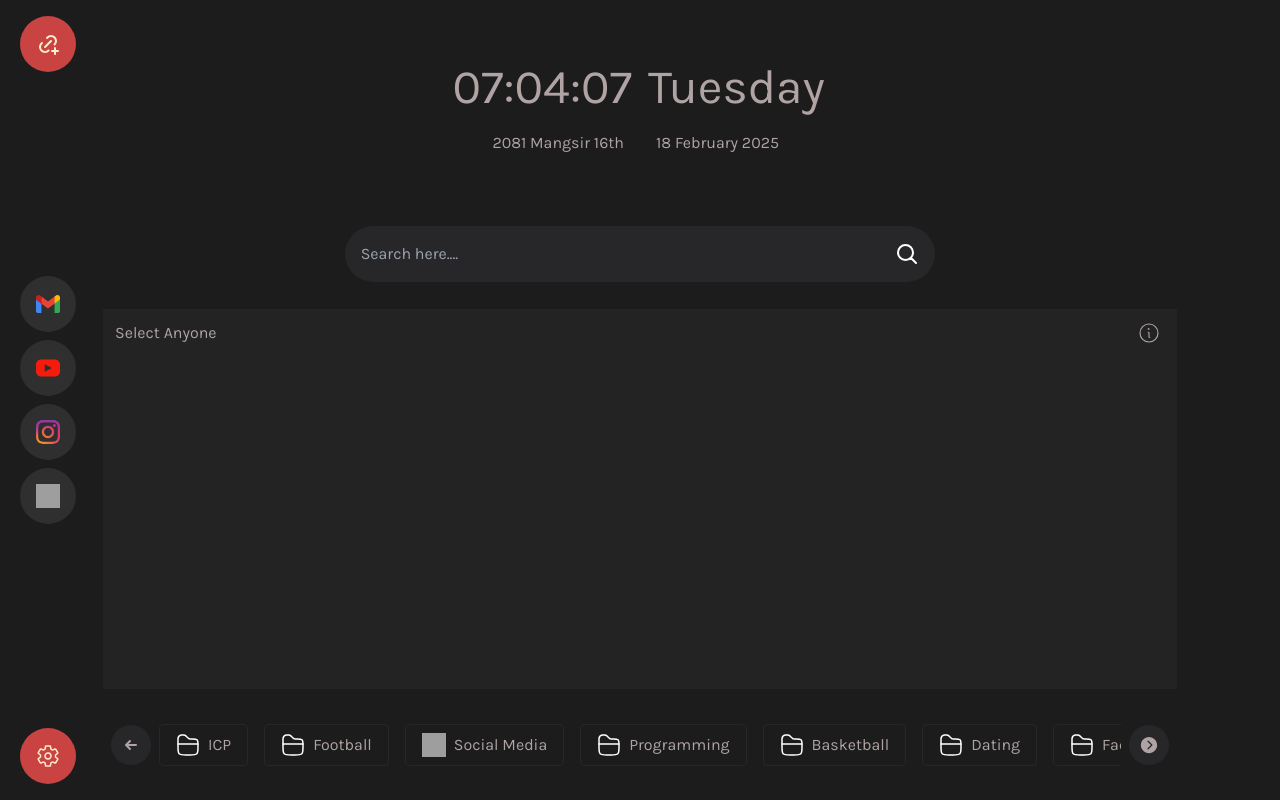
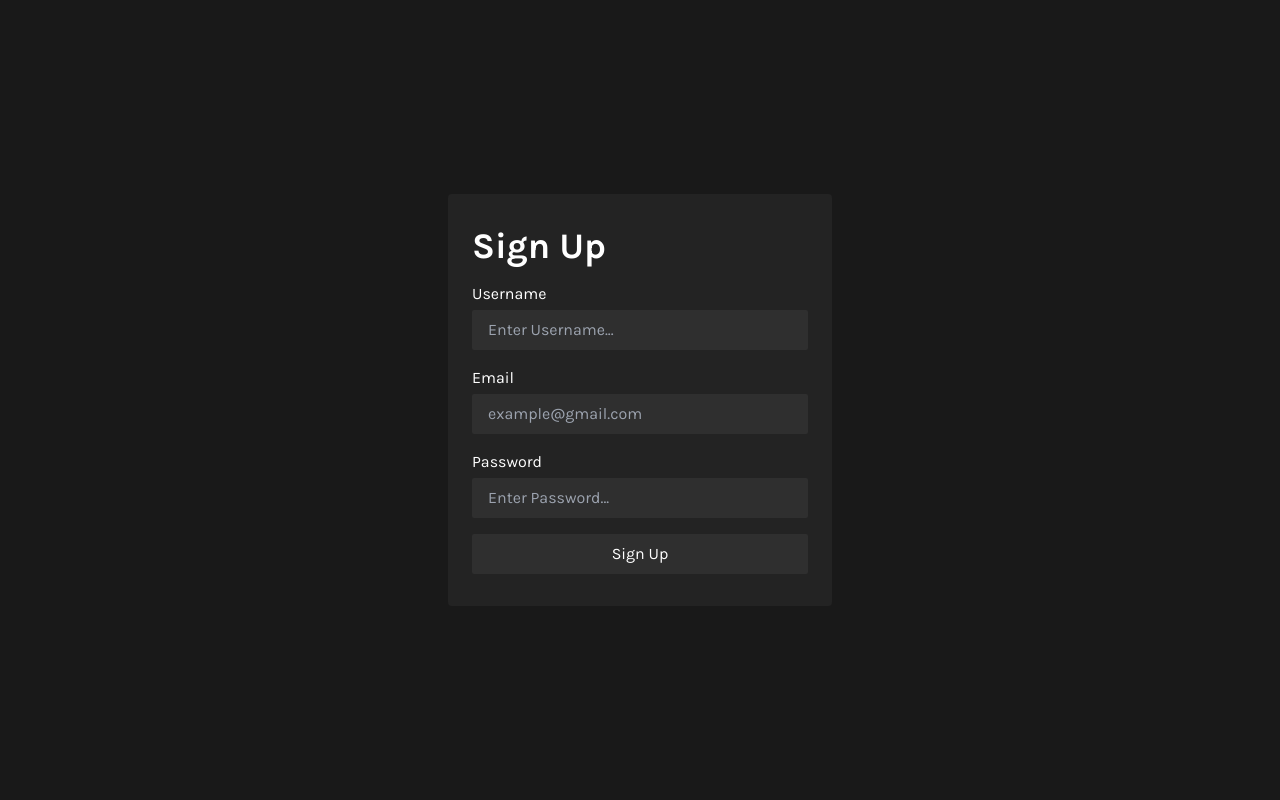
Before and after one commit to BipinKoirala7/startpage, a React (Vite) app: page /signUp in a window 1280 px wide. Built offline with nearby package versions, Linux system fonts and the light colour scheme; grey boxes are pictures that could not be loaded.

Commit message:
sign in logic

```diff
--- a/package.json
+++ b/package.json
@@ -10,6 +10,7 @@
     "preview": "vite preview"
   },
   "dependencies": {
+    "@tanstack/react-query": "^5.66.11",
     "axios": "^1.7.9",
     "react": "^18.3.1",
     "react-dom": "^18.3.1",
--- /dev/null
+++ b/src/components/Pages/SignIn/SignIn.tsx
@@ -0,0 +1,96 @@
+import { useMutation } from "@tanstack/react-query";
+import { useState } from "react";
+import { useNavigate } from "react-router-dom";
+import { useToken } from "../../../hooks/useToken";
+import { apiResponseT, tokenT } from "../../../types";
+
+function SignIn() {
+  const navigate = useNavigate();
+
+  const [email, setEmail] = useState("");
+  const [password, setPassword] = useState("");
+
+  const { setToken } = useToken();
+
+  const mutationFn = async ():Promise<apiResponseT<tokenT>> => {
+    const response = await fetch("http://localhost:5000/api/o2auth/login", {
+      method: "POST",
+      headers: {
+        "Content-Type": "application/json",
+      },
+      body: JSON.stringify({
+        email,
+        password,
+      }),
+    });
+    if (response.ok) {
+      return response.json();
+    } else {
+      throw new Error(response.statusText);
+    }
+  };
+
+  const { mutate, isPending, isError, error } = useMutation({
+    mutationFn,
+    onSuccess: (data) => {
+      if (data.data) {
+        setToken(data.data.token);
+      }
+      navigate("/");
+    },
+    onError: (error) => {
+      console.error("Error signing in:", error);
+    },
+  });
+
+    function handleSubmit() {
+        mutate();
+  }
+  return (
+    <div className="flex flex-col w-screen h-screen items-center justify-center text-white">
+      <div
+        className="flex flex-col gap-4 bg-surface rounded px-6 py-8 w-[80%]
+        sm:w-[60%]
+        md:w-[50%]
+        lg:w-[40%]
+        xl:w-[30%]
+      "
+      >
+        <p className="text-4xl font-bold">Sign In</p>
+        <div className="flex flex-col gap-4">
+          <div className="flex flex-col gap-1">
+            <label htmlFor="username">Email</label>
+            <input
+              className="bg-primary px-4 py-2 rounded-sm outline-none "
+              type="email"
+              name="username"
+              id="email"
+              placeholder="example@gmail.com"
+              onChange={(e) => setEmail(e.target.value)}
+            />
+          </div>
+          <div className="flex flex-col gap-1">
+            <label htmlFor="username">Password</label>
+            <input
+              className="bg-primary px-4 py-2 rounded-sm outline-none "
+              type="password"
+              name="username"
+              id="password"
+              placeholder="Enter Password..."
+              onChange={(e) => setPassword(e.target.value)}
+            />
+          </div>
+        </div>
+        <button
+          className="bg-primary px-4 py-2 rounded-sm transition duration-300 hover:bg-accent2 "
+          onClick={handleSubmit}
+        >
+          {isPending ? "Loading..." : "Sign In"}
+        </button>
+        {isError && <p className="text-red-500">Error: {error.message}</p>}
+      </div>
+    </div>
+  );
+}
+
+export default SignIn;
--- /dev/null
+++ b/src/components/Pages/SignUp/SignUp.tsx
@@ -0,0 +1,101 @@
+import { useMutation } from "@tanstack/react-query";
+import { useState } from "react";
+import {  useNavigate } from "react-router-dom";
+
+function SignUp() {
+    const navigate = useNavigate();
+  const [username, setUsername] = useState("");
+  const [email, setEmail] = useState("");
+    const [password, setPassword] = useState("");
+    const mutationFn = async () => {
+        const response = await fetch(
+          "http://localhost:5000/api/o2auth/register",
+          {
+            method: "POST",
+            headers: {
+              "Content-Type": "application/json",
+            },
+            body: JSON.stringify({
+              username,
+              email,
+              password,
+            }),
+          }
+        );
+        if (response.ok) {
+            return response.json();
+        }
+        else {
+            throw new Error(response.statusText);
+        }
+      };
+
+    const { mutate, isPending, error ,isError} = useMutation({mutationFn,
+        onSuccess: () => {
+            console.log("Sign up successful")
+            navigate("/signIn");
+        },
+        onError: (error) => {
+          console.error("Error signing up:", error)
+        },
+      }
+    );
+    function handleSubmit() {
+        mutate()
+    }
+  return (
+    <div className="flex flex-col w-screen h-screen items-center justify-center text-white">
+      <div
+        className="flex flex-col gap-4 bg-surface rounded px-6 py-8 w-[80%]
+        sm:w-[60%]
+        md:w-[50%]
+        lg:w-[40%]
+        xl:w-[30%]
+      "
+      >
+        <p className="text-4xl font-bold">Sign Up</p>
+        <div className="flex flex-col gap-4">
+          <div className="flex flex-col gap-1">
+            <label htmlFor="username">Username</label>
+            <input
+              className="bg-primary px-4 py-2 rounded-sm outline-none "
+              type="text"
+              name="username"
+              id="username"
+              placeholder="Enter Username..."
+              onChange={(e) => setUsername(e.target.value)}
+            />
+          </div>
+          <div className="flex flex-col gap-1">
+            <label htmlFor="username">Email</label>
+            <input
+              className="bg-primary px-4 py-2 rounded-sm outline-none "
+              type="email"
+              name="username"
+              id="email"
+              placeholder="example@gmail.com"
+              onChange={(e) => setEmail(e.target.value)}
+            />
+          </div>
+          <div className="flex flex-col gap-1">
+            <label htmlFor="username">Password</label>
+            <input
+              className="bg-primary px-4 py-2 rounded-sm outline-none "
+              type="password"
+              name="username"
+              id="password"
+              placeholder="Enter Password..."
+              onChange={(e) => setPassword(e.target.value)}
+            />
+          </div>
+        </div>
+        <button className="bg-primary px-4 py-2 rounded-sm transition duration-300 hover:bg-accent2 " onClick={handleSubmit}>
+          {isPending ? "Loading..." : "Sign Up"}
+              </button>
+            {isError && <p className="text-red-500">Error: {error.message}</p>}
+      </div>
+    </div>
+  );
+}
+
+export default SignUp;
--- /dev/null
+++ b/src/hooks/useToken.ts
@@ -0,0 +1,12 @@
+import { useState } from "react";
+
+export const useToken = () => {
+    const [token, setTokenInternal] = useState(() => {
+        return localStorage.getItem("token");
+    });
+    const setToken = (newToken: string) => {
+        localStorage.setItem("token", newToken);
+        setTokenInternal(newToken);
+    }
+    return { token, setToken };
+}
--- /dev/null
+++ b/src/hooks/useUser.ts
@@ -0,0 +1,27 @@
+import { useEffect, useState } from "react";
+import { userT } from "../types";
+
+import { useToken } from "./useToken";
+
+export const useUser = (): userT | null => {
+    const {token} = useToken();
+
+  const getUserFromPayload = (token:string):userT => {
+    const payload = token.split(".")[1];
+    const decodedPayload = atob(payload);
+    return JSON.parse(decodedPayload);
+  };
+
+  const [user, setUser] = useState<userT | null>(() => {
+    if (!token) return null;
+    return getUserFromPayload(token);
+  });
+  useEffect(() => {
+    if (!token) {
+      setUser(null);
+    } else {
+      setUser(getUserFromPayload(token));
+    }
+  }, [token]);
+  return user;
+};
--- a/src/main.tsx
+++ b/src/main.tsx
@@ -1,13 +1,37 @@
 import { StrictMode } from 'react'
 import { createRoot } from 'react-dom/client'
+import { createBrowserRouter, RouterProvider } from 'react-router-dom'
+
 import './index.css'
 import App from './App.tsx'
-import  ModalContextProvider  from './Context/ModalContext/ModalContextProvider.tsx'
+import ModalContextProvider from './Context/ModalContext/ModalContextProvider.tsx'
+import SignUp from './components/Pages/SignUp/SignUp.tsx'
+import SignIn from './components/Pages/SignIn/SignIn.tsx'
+import { QueryClient, QueryClientProvider } from '@tanstack/react-query'
 
-createRoot(document.getElementById('root')!).render(
+const router = createBrowserRouter([
+  {
+    path: "/",
+    element: <App />,
+  },
+  {
+    path: "signUp",
+    element: <SignUp />,
+  },
+  {
+    path: "signIn",
+    element: <SignIn />,
+  },
+]);
+
+const queryClient = new QueryClient();
+
+createRoot(document.getElementById("root")!).render(
   <StrictMode>
-    <ModalContextProvider >
-      <App />
-    </ModalContextProvider>
-  </StrictMode>,
-)
+    <QueryClientProvider client={queryClient}>
+      <ModalContextProvider>
+        <RouterProvider router={router} />
+      </ModalContextProvider>
+    </QueryClientProvider>
+  </StrictMode>
+);
```
Also changed, not shown: src/types.ts (+22 -0 lines), 1 other file (tests, documents, lock files or other folders).
